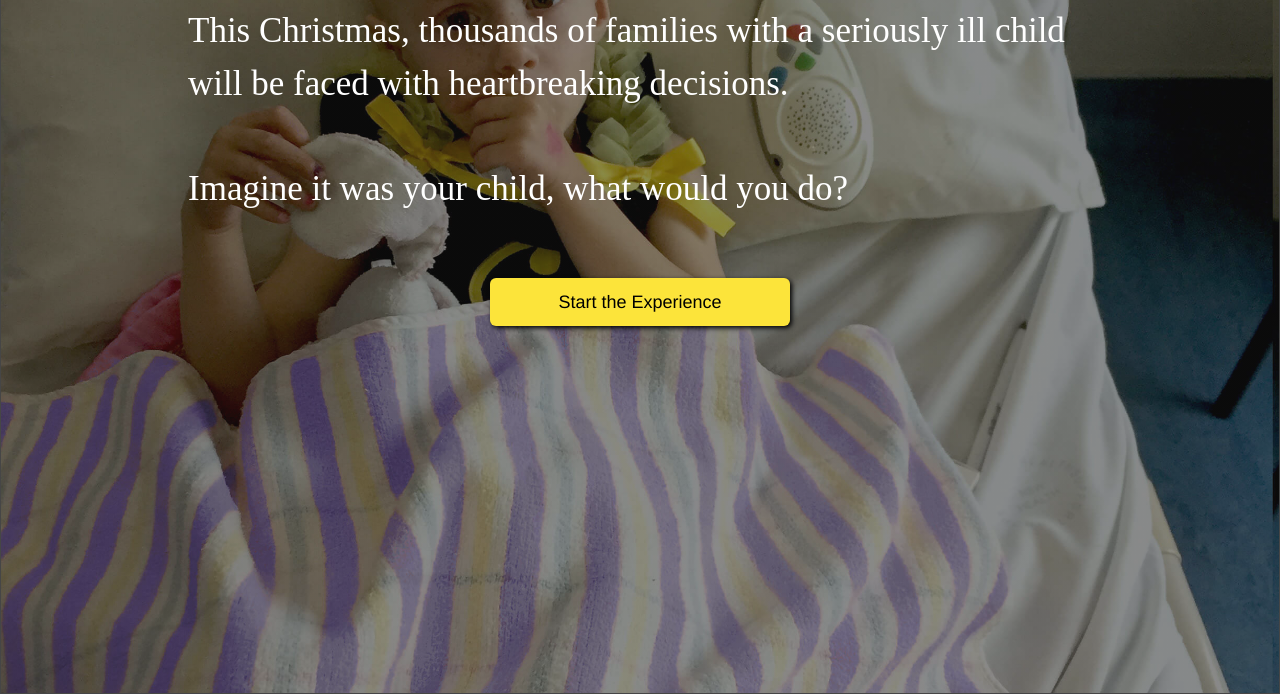
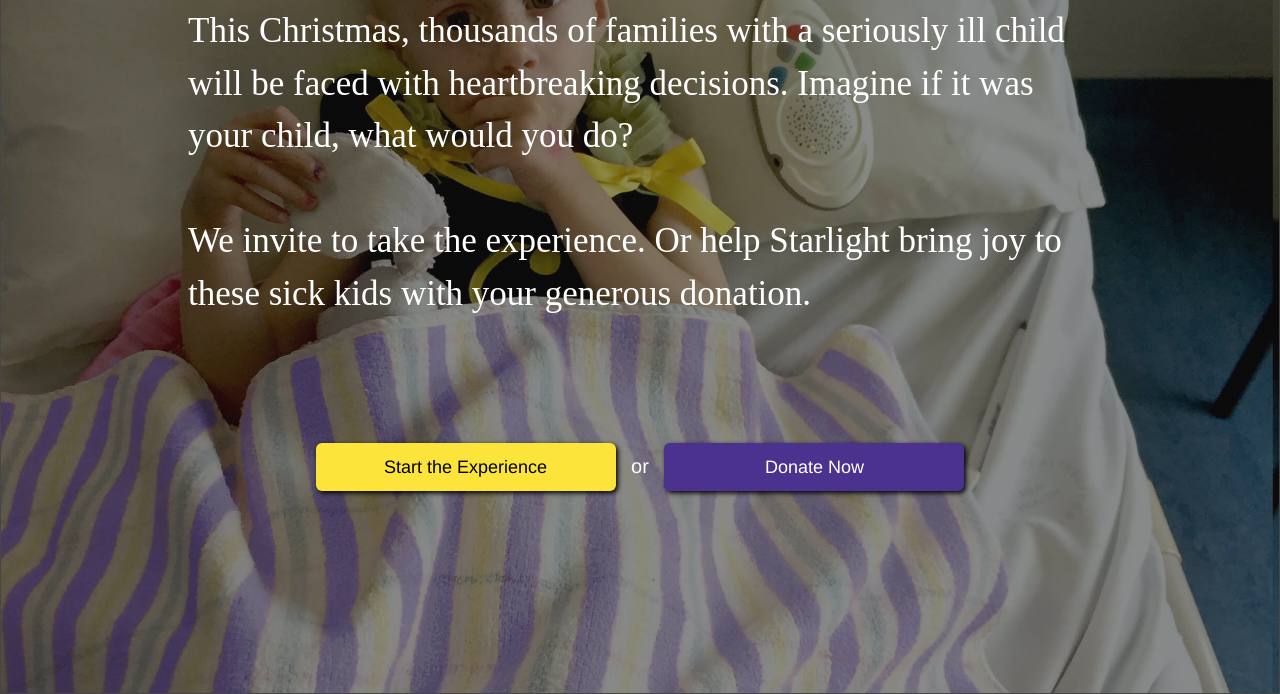
Before and after one commit to Starlightwai/wwyd, a plain HTML site: page index.html in a window 1280 px wide. Shown: the part 206-900 px from the top of the page. Drawn offline with nearby package versions, Linux system fonts and the light colour scheme; a web font is replaced by a local one.

Commit message:
adding 2nd CTA for FB ads

```diff
--- a/index.html
+++ b/index.html
@@ -75,18 +75,19 @@
   					<div class="panel-content">
                     <div class="heropanel__content">
 
-  				           <h1>What Would You Do?</h1>
-                      <p>This Christmas, thousands of families with a seriously ill child will be faced with heartbreaking decisions. <br/><br/> Imagine it was your child, what would you do?<br/><br/></p>
+  				           <h1>You can help sick kids like Addy</h1>
+                      <p>This Christmas, thousands of families with a seriously ill child will be faced with heartbreaking decisions.  Imagine if it was your child, what would you do? <br/><br/>We invite to take the experience. Or help Starlight bring joy to these sick kids with your generous donation.<br/><br/></p>
                       <!--<div class="enter-name">
                         <p> Enter your name: </p>
                         <input type="text" class="full-input required" id="myName" name="myName">
                       </div>-->
 
 
+                      <div class="simple-container">
+                        <a href="#Question-1" id="start" class="button move cta" onclick="Gtag_Event('engagement', this)">Start the Experience </a> <span class="mid-word">or</span>
+                         <a href="http://donate.starlight.org.au/what-would-you-do" target="_blank" id="skip-all" class="button cta" onclick="LP_Action_FB();PassParameters(this)">Donate Now</a>
 
-                       <div class="start-journey">
-                        <a href="#Question-1" id="start" class="button move cta" onclick="Gtag_Event('engagement', this)">Start the Experience </a>
-                      </div>
+  			               </div>
 
                     </div>
                   </div>
--- a/scripts/app.js
+++ b/scripts/app.js
@@ -184,6 +184,13 @@ function Gtag_Event(myType, el) {
 };
 
 
+function LP_Action_FB() {
+	console.log('FB button')
+	fbq('trackCustom', '#Question-1');
+}
+
+
+
   // Parse the URL
 function getParameterByName(name) {
     name = name.replace(/[\[]/, "\\[").replace(/[\]]/, "\\]");
--- a/styles/app.css
+++ b/styles/app.css
@@ -217,6 +217,16 @@
 	    text-align:center;
 	}
 
+
+	.simple-container {
+
+    	margin:0 auto;
+
+    	padding:3em 0 2em;
+	    text-align:center;
+	    font-size:20px;
+	}
+
 	.button {
 		color:#000000;
 		background-color:#ffffff;
@@ -240,6 +250,11 @@
 		text-decoration: none;
 		color:#000000;
 		background-color:#fce43a;
+	}
+
+	#skip-all {
+		background-color:#4b328e;
+		color:#ffffff;
 	}
 
 	.cta {
@@ -614,6 +629,10 @@
 
 		}*/
 
+		.mid-word {
+			display:block;
+		}
+
 
 	@media screen and (min-width: 480px) {
 
@@ -664,5 +683,9 @@
           	padding:15px;
           	margin:10px;
           }
+
+          .mid-word {
+			display:inline;
+		}
   	}
 }
```
